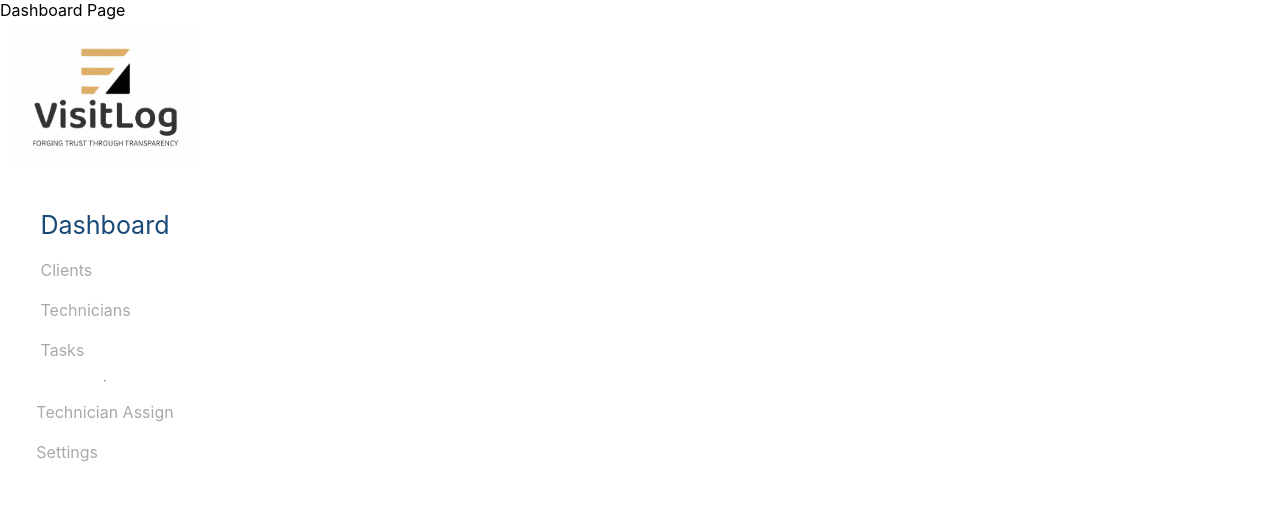
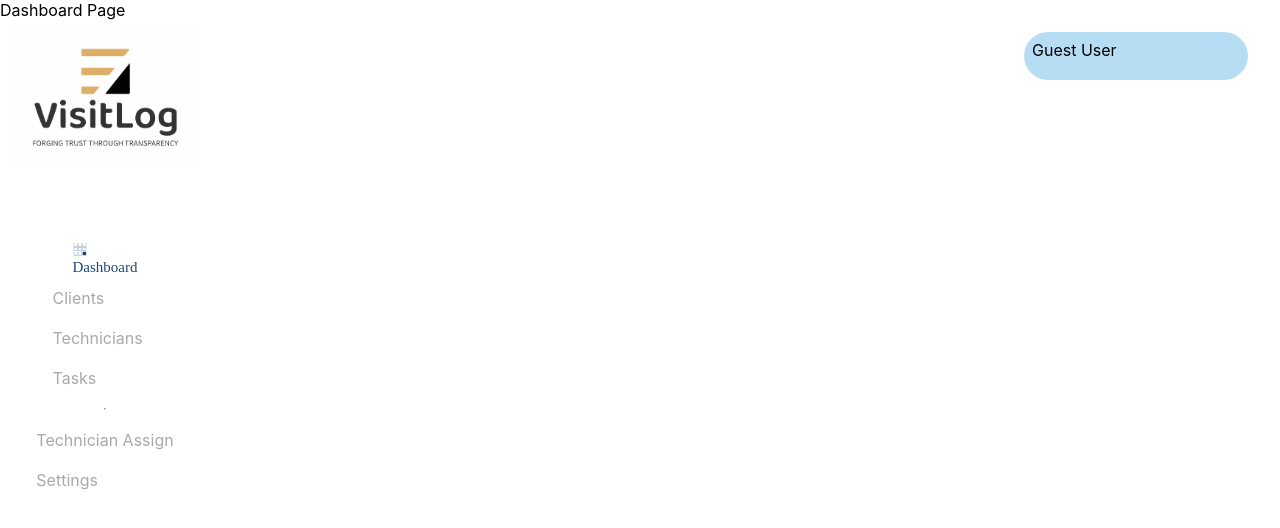
Before and after one commit to cepdnaclk/e19-co227-digital-reporting-of-technical-visits, a React (Vite) app in the folder ADMIN_DASHBOARD/: page /clients in a window 1280 px wide. Both pictures are taken after a click on the item "Dashboard". Shown: the top 528 px of the page. Built offline with nearby package versions, Linux system fonts and the light colour scheme; no server answers.

Commit message:
User-Card stylings
Co-Authored-By: Chandula Adhikari <e19008@eng.pdn.ac.lk>

```diff
--- a/ADMIN_DASHBOARD/src/Components/NavigationTemplate/Navigation.jsx
+++ b/ADMIN_DASHBOARD/src/Components/NavigationTemplate/Navigation.jsx
@@ -6,7 +6,7 @@ import { useNavigate } from "react-router-dom";
 import { useLocation } from "react-router-dom";
 
 import "./Navigation.scss";
-
+import { FaBuromobelexperte } from "react-icons/fa";
 export const Navigation = () => {
   const location = useLocation();
   const navigate = useNavigate();
@@ -33,7 +33,9 @@ export const Navigation = () => {
           className={location.pathname === "/dashboard" ? "active" : ""}
           onClick={() => handleItemClick("/dashboard")}
         >
-          Dashboard<span></span>
+          <span>
+            <Nav title="Dashboard" Icon={FaBuromobelexperte} />
+          </span>
         </li>
         <li
           className={location.pathname === "/clients" ? "active" : ""}
@@ -71,8 +73,6 @@ export const Navigation = () => {
           </li>
         </ul>
       </div>
-
-      <Nav />
     </div>
   );
 };
--- a/ADMIN_DASHBOARD/src/Components/UserCard.jsx
+++ b/ADMIN_DASHBOARD/src/Components/UserCard.jsx
@@ -1,4 +1,5 @@
 import React, { useEffect, useState } from "react";
+import "../Styles/UserCard.scss";
 import { auth } from "../config/firebase";
 
 const UserCard = () => {
--- a/ADMIN_DASHBOARD/src/Pages/Dashboard.jsx
+++ b/ADMIN_DASHBOARD/src/Pages/Dashboard.jsx
@@ -1,12 +1,12 @@
-import {Navigation} from "../Components/NavigationTemplate/Navigation";
+import { Navigation } from "../Components/NavigationTemplate/Navigation";
+import UserCard from "../Components/UserCard";
 
-export const Dashboard = () =>{
-
-    return(
-        <div>
-            <p>Dashboard Page</p>
-            <Navigation/>
-
-        </div>
-    )
-}
+export const Dashboard = () => {
+  return (
+    <div>
+      <p>Dashboard Page</p>
+      <Navigation />
+      <UserCard />
+    </div>
+  );
+};
--- /dev/null
+++ b/ADMIN_DASHBOARD/src/Styles/UserCard.scss
@@ -0,0 +1,29 @@
+.user-card {
+  height: 3rem;
+  width: 14rem;
+  padding: 0.5rem;
+  border-radius: 1.5rem;
+  background-color: rgb(183, 221, 244);
+  position: fixed;
+  top: 2rem;
+  right: 2rem;
+
+  .user-info {
+    display: flex;
+    flex-direction: row;
+    justify-content: space-around;
+    align-items: center;
+    img {
+      border-radius: 100%;
+      height: 15px;
+    }
+
+    .user-details {
+      width: 100%;
+      p {
+        text-align: center;
+        font-size: small;
+      }
+    }
+  }
+}
```
